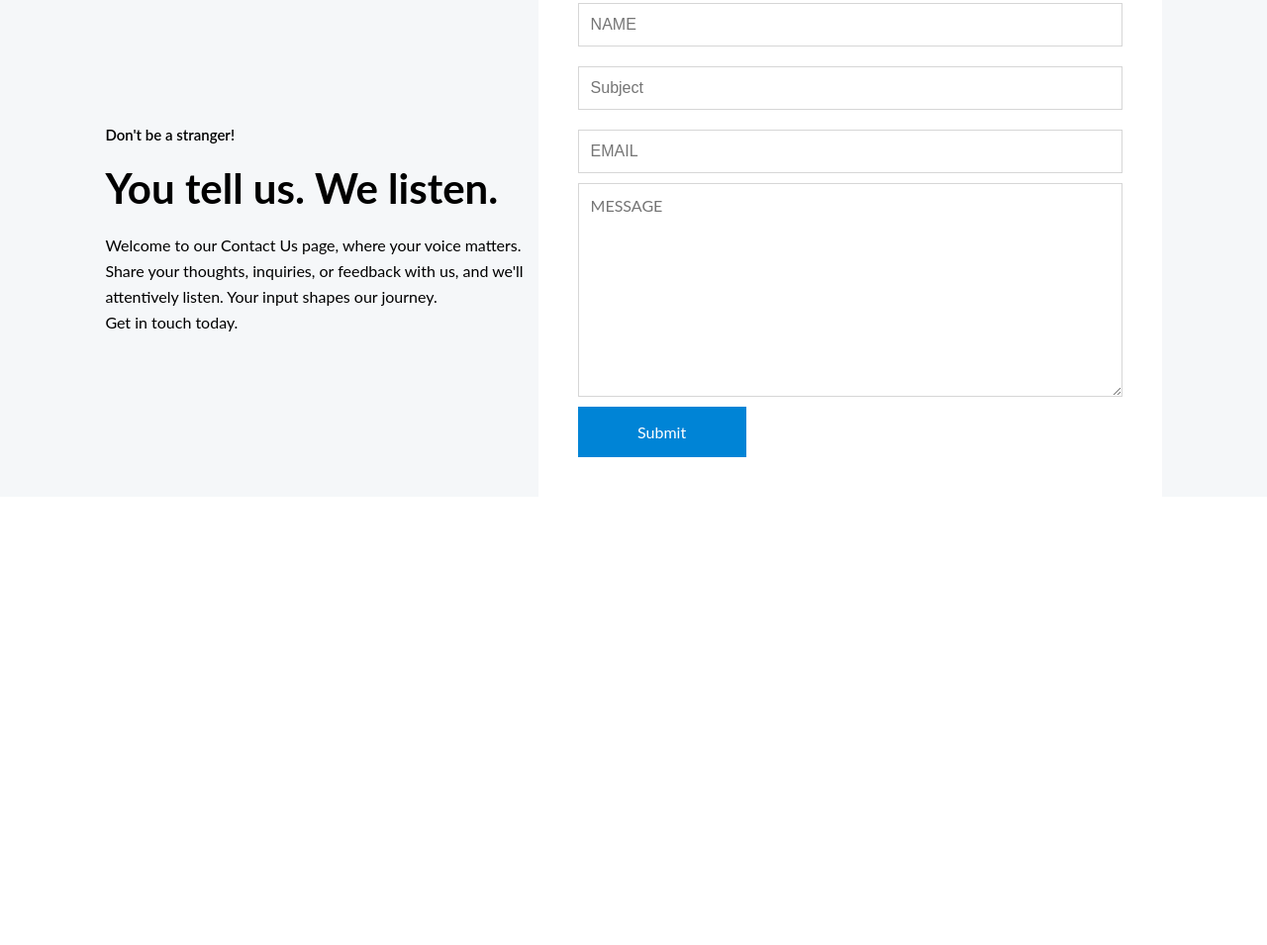
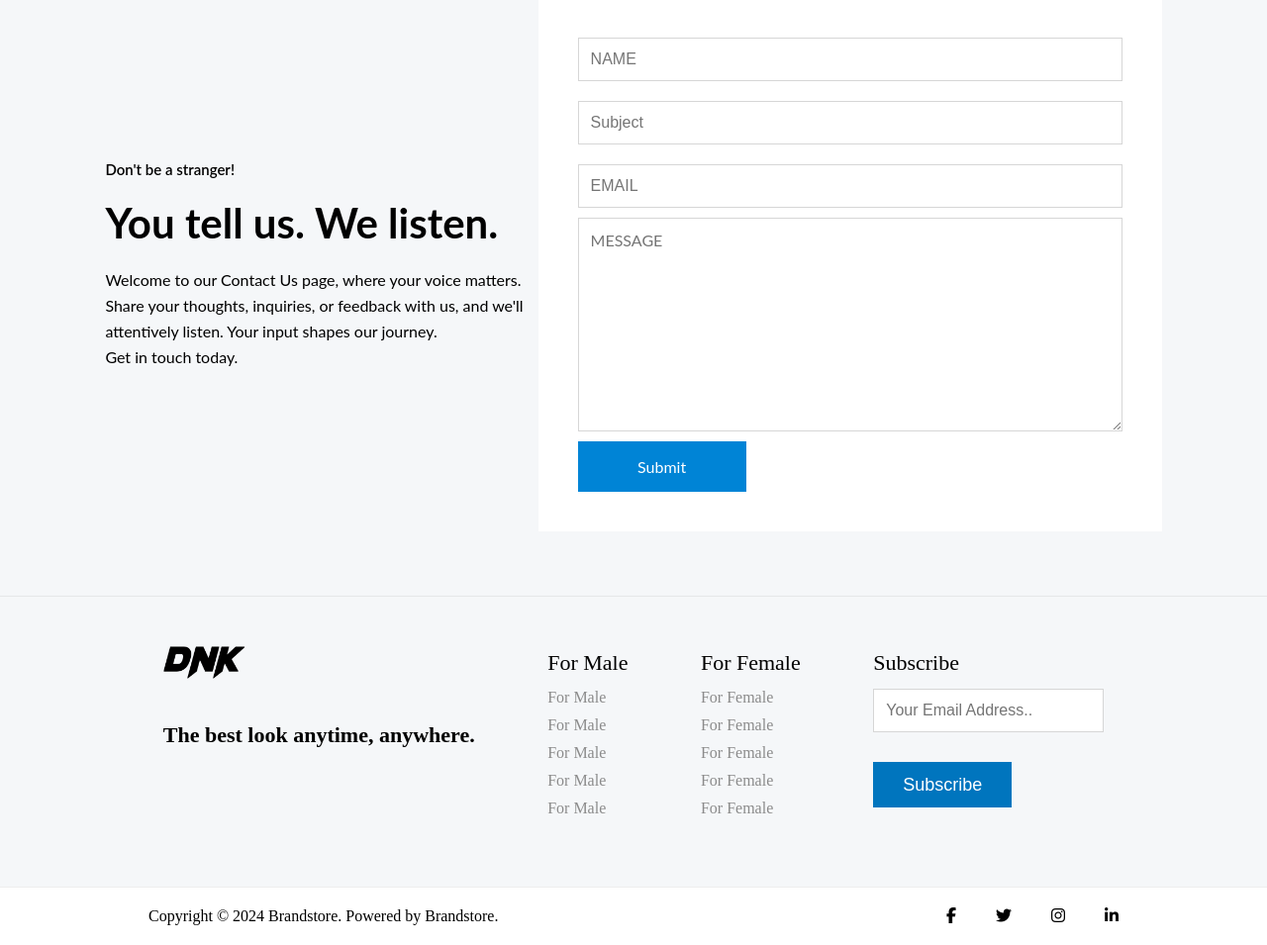
Before and after one commit to KhanzaidGithub/E-commerce-github.io, a plain HTML site: page contact.html in a window 1280 px wide. Shown: the part 876-1831 px from the top of the page at 99% size. Before the commit the page ends 1403 px from the top, so only its background shows below. Drawn offline with Linux system fonts and the light colour scheme.

Commit message:
Made changes

```diff
--- /dev/null
+++ b/about.css
@@ -0,0 +1,95 @@
+* {
+    padding: 0px;
+    margin: 0px;
+}
+
+/* Navbar Starts */
+.header {
+    width: 100%;
+    height: 70vh;
+    background-image: linear-gradient(#17679691, rgba(0, 0, 0, 0.479)), url(./images/about-Us01.jpg);
+    background-size: cover;
+    background-position: center;
+    background-attachment: fixed;
+    background-position: bottom center;
+}
+
+.nav {
+    display: flex;
+    padding: 0px 80px;
+    height: 90px;
+    justify-content: space-between;
+    background-color: #14639000;
+    flex-wrap: wrap;
+    align-items: center center;
+    color: white;
+    z-index: 999;
+}
+
+.logo1 {
+    width: 140px;
+    cursor: pointer;
+}
+
+.logo2 {
+    display: none;
+}
+
+.menu {
+    display: flex;
+
+}
+
+.menu ul {
+    display: flex;
+    align-items: center;
+    justify-content: space-around;
+}
+
+.menu ul li {
+    margin-left: 18px;
+    list-style: none;
+}
+
+.menu ul li a {
+    text-decoration: none;
+    color: #f2f5f8;
+    font-size: 14px;
+    font-weight: 700;
+    font-family: "lato", sans-serif;
+    text-transform: uppercase;
+    text-align: left;
+    letter-spacing: 2px;
+}
+
+
+.fa-user {
+    font-size: 22px;
+    color: white;
+    cursor: pointer;
+    margin-top: -10px;
+}
+
+/* mobile menu */
+.offscreenmenu ul li {
+    display: none;
+}
+
+.mbllogo {
+    display: none;
+}
+
+/* mobile menu */
+
+/*Header-Contnet*/
+.header-content {
+    display: flex;
+    justify-content: center;
+}
+
+.header-content h1 {
+    font-size: 65px;
+    color: white;
+    font-family: "lato", sans-serif;
+    margin-top: 100px;
+}
--- a/contact.css
+++ b/contact.css
@@ -88,7 +88,7 @@
 }
 
 .header-content h1 {
-    font-size: 42px;
+    font-size: 66px;
     color: white;
     font-family: "lato", sans-serif;
     margin-top: 100px;
@@ -162,8 +162,8 @@
     display: flex;
     align-items: center;
     justify-content: center;
-    margin-top: 25px;
-    margin-bottom: 25px;
+    margin-top: 65px;
+    margin-bottom: 65px;
     gap: 15px;
     flex-wrap: wrap;
 }
@@ -235,3 +235,146 @@ input[type="submit"] {
     border: none;
     cursor: pointer;
 }
+
+/*Footer Starts Form here*/
+.line {
+    border-top: 1px solid rgba(0, 0, 0, 0.068);
+    width: 100%;
+}
+
+.footer {
+    width: 80%;
+    margin: auto;
+    display: flex;
+    justify-content: space-around;
+    margin-top: 50px;
+    margin-bottom: 70px;
+    flex-wrap: wrap;
+
+}
+
+.footer-hd {
+    font-size: 22px;
+    font-weight: 500;
+    line-height: 33px;
+}
+
+.footer-logo {
+    height: 30px;
+}
+
+.footer-logo img {
+    width: 100px;
+}
+
+.footer-logo h4 {
+    margin-top: 40px;
+    color: black;
+    font-size: 22px;
+    font-weight: 600;
+}
+
+.forfemale ul li {
+    list-style: none;
+    margin-top: 10px;
+    font-size: 16px;
+    color: rgb(139, 139, 139);
+}
+
+.formale ul li {
+    list-style: none;
+    margin-top: 10px;
+    font-size: 16px;
+    color: rgb(139, 139, 139);
+}
+
+
+
+.email-us {
+    display: flex;
+    flex-direction: column;
+}
+
+.email-us input {
+    padding: 12px 12px 12px 12px;
+    font-size: 16px;
+    line-height: 16px;
+    outline: none;
+}
+
+.email-us button {
+    padding: 16px 28px 16px 28px;
+    font-size: 18px;
+    border: none;
+    color: white;
+    background-color: #0075BE;
+    line-height: 14px;
+    width: 140px;
+    margin-top: 20px;
+}
+
+.email-us button:hover {
+    background-color: #03598f;
+    cursor: pointer;
+}
+
+/*Footer Ends Here*/
+.bottom-footer {
+    display: flex;
+    justify-content: space-around;
+    align-items: center;
+    background-color: white;
+    color: black;
+    padding: 10px 20px;
+    margin: auto;
+    padding: 20px 150px;
+    border-top: 1px solid rgba(0, 0, 0, 0.068);
+}
+
+.bottom-footer .footer-left {
+    flex: 1;
+}
+
+.bottom-footer .footer-right {
+    display: flex;
+    gap: 30px;
+}
+
+.bottom-footer .footer-right a {
+    color: black;
+    text-decoration: none;
+    margin-left: 10px;
+}
+
+.bottom-footer .footer-right a:hover {
+    color: black;
+}
+
+/*Footer Ends here*/
+#upside-div {
+    position: fixed;
+    bottom: 20px;
+    /* Adjust as needed */
+    right: 20px;
+    /* Adjust as needed */
+    z-index: 9999;
+    /* Ensure it's above other content */
+}
+
+#upside {
+    padding: 10px;
+    background-color: #0075BE;
+    border: none;
+    border-radius: 50%;
+    width: 20px;
+    height: 20px;
+    display: flex;
+    justify-content: center;
+    align-items: center;
+    cursor: pointer;
+}
+
+.fa-chevron-up {
+    font-size: 20px;
+    color: white;
+}
--- a/contact.html
+++ b/contact.html
@@ -7,7 +7,7 @@
     <script src="https://kit.fontawesome.com/3ff35f48ba.js" crossorigin="anonymous"></script>
     <link rel="stylesheet" href="./mediaquery.css">
     <link rel="stylesheet" href="./contact.css">
-    <title>Document</title>
+    <title>Contact</title>
 </head>
 
 <body>
@@ -20,7 +20,7 @@
                 <div class="menu" id="menu">
                     <ul>
                         <li><a href="./index.html">Home</a></li>
-                        <li><a href="#">About</a></li>
+                        <li><a href="./about.html">About</a></li>
                         <li><a href="#">Services</a></li>
                         <li><a href="./products.html">products</a></li>
 
@@ -40,8 +40,8 @@
         </div>
         <div class="offscreenmenu container">
             <ul>
-                <li><a href="#">Home</a></li>
-                <li><a href="#">About</a></li>
+                <li><a href="./index.html">Home</a></li>
+                <li><a href="./about.html">About</a></li>
                 <li><a href="#">Services</a></li>
                 <li><a href="./products.html">products</a></li>
                 <li><a href="#">Mens</a></li>
@@ -112,6 +112,59 @@
                 </form>
             </div>
         </div>
+        <!--Footer Section Starts From Here-->
+        <div class="line"></div>
+        <div class="footer">
+            <div class="footer-logo">
+                <img src="./images/mbl-logo.png" alt="">
+                <h4>The best look anytime, anywhere.</h4>
+            </div>
+            <div class="forfemale">
+                <h2 class="footer-hd">For Male</h2>
+                <ul>
+                    <li>For Male</li>
+                    <li>For Male</li>
+                    <li>For Male</li>
+                    <li>For Male</li>
+                    <li>For Male</li>
+                </ul>
+            </div>
+            <div class="formale">
+                <h2 class="footer-hd">For Female</h2>
+                <ul>
+                    <li>For Female</li>
+                    <li>For Female</li>
+                    <li>For Female</li>
+                    <li>For Female</li>
+                    <li>For Female</li>
+                </ul>
+            </div>
+            <div class="email-us">
+                <h2 class="footer-hd">Subscribe</h2>
+                <input type="email" placeholder="Your Email Address..">
+                <button class="subscire">Subscribe</button>
+            </div>
+        </div>
+        <!--End Bottom Footer-->
+        <footer class="bottom-footer">
+            <div class="footer-left">
+                <p>Copyright © 2024 Brandstore. Powered by Brandstore.</p>
+            </div>
+            <div class="footer-right">
+                <a href="#"><i class="fab fa-facebook-f"></i></a>
+                <a href="#"><i class="fab fa-twitter"></i></a>
+                <a href="#"><i class="fab fa-instagram"></i></a>
+                <a href="#"><i class="fab fa-linkedin-in"></i></a>
+            </div>
+        </footer>
+        <!--Footer Section Starts From Ends Here-->
+        <div id="upside-div">
+            <a href="#nav">
+                <div id="upside">
+                    <i class="fa-solid fa-chevron-up"></i>
+                </div>
+            </a>
+        </div>
     </div>
     <script src="./script.js"></script>
 </body>
```
Also changed, not shown: about.html (added, +68 -0 lines), index.html (+1 -1 lines), products.html (+2 -2 lines), images/about-Us01.jpg (added), images/about-Us02.jpg (added), images/about-us-fixed.jpg (added), images/team-1.png (added), images/team-2.png (added), images/team-3.png (added), images/team-4.png (added), images/team-5.png (added), images/team-6.png (added).
